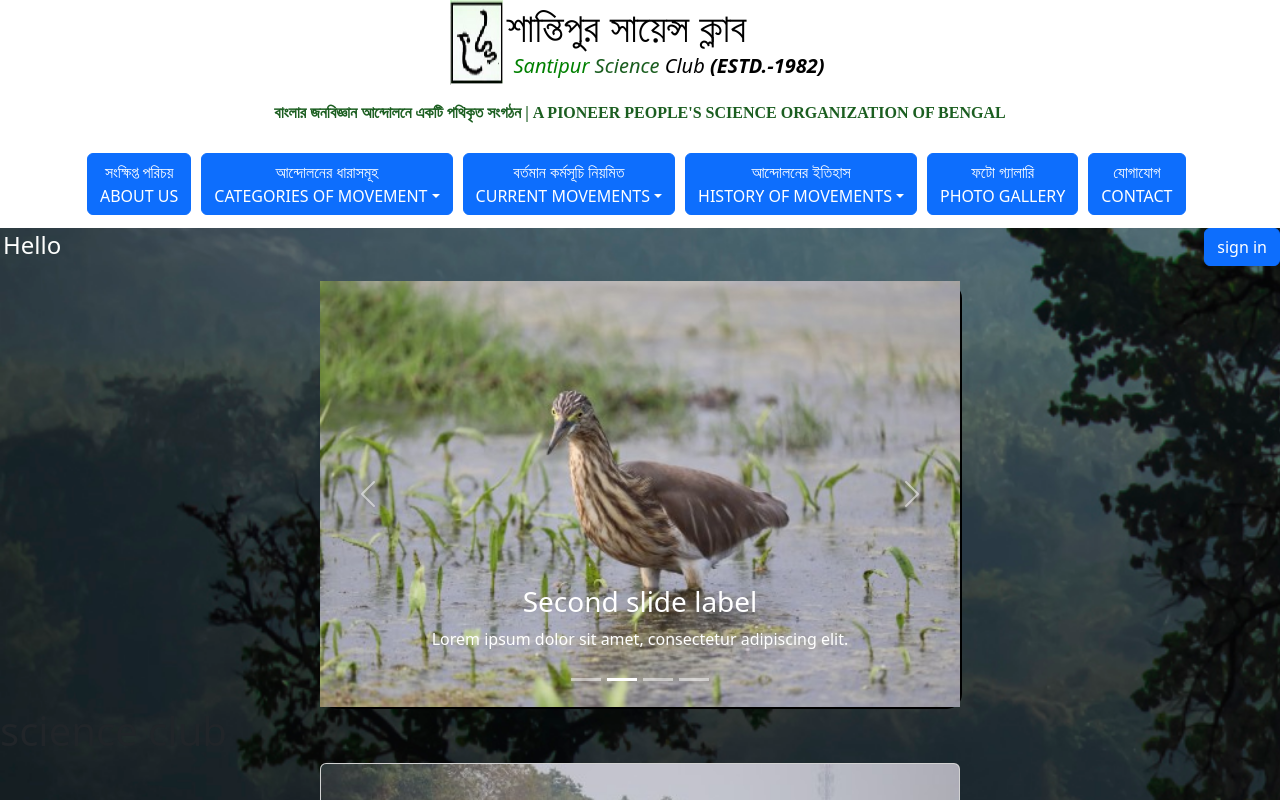
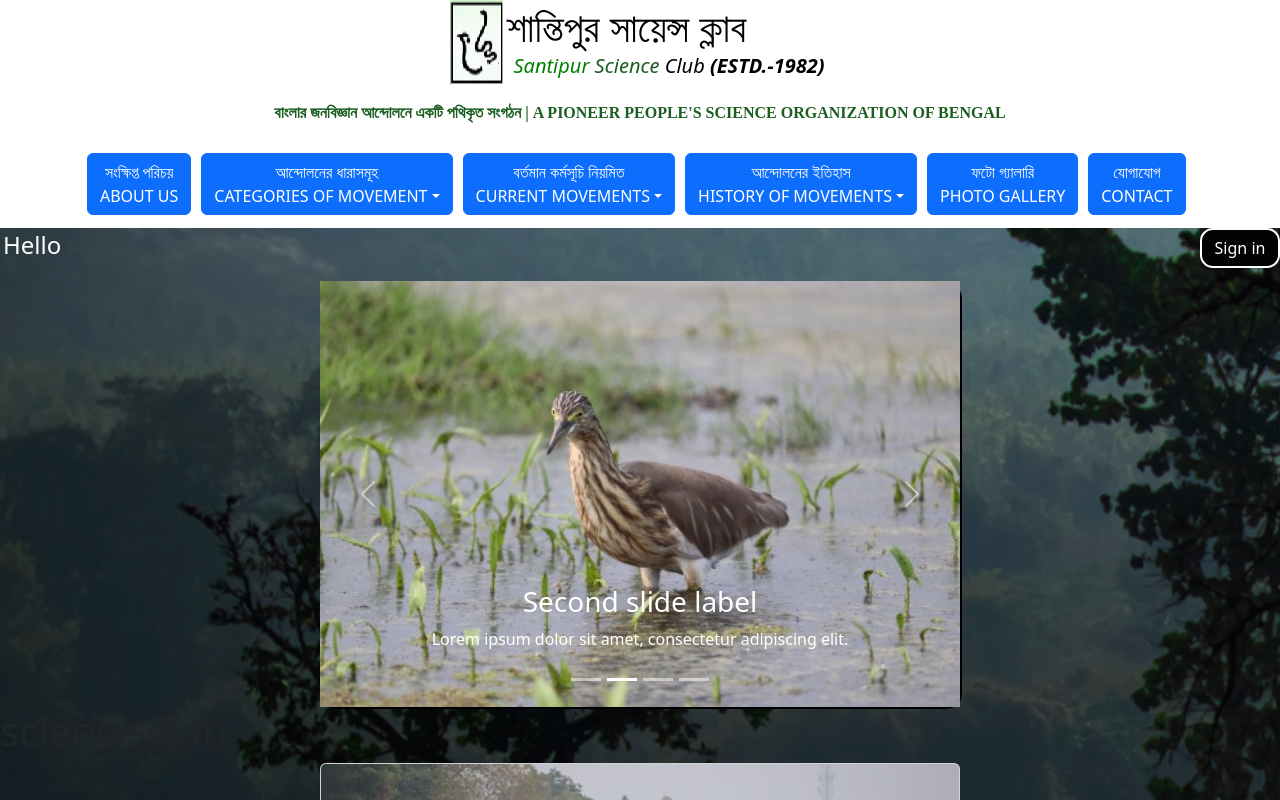
Before and after one commit to ShubhradipSarkar/vercel_ssc_deploy, a React (Create React App) app: page / in a window 1280 px wide. Shown: the top 800 px of the page. Built offline with nearby package versions, Linux system fonts and the light colour scheme; no server answers.

Commit message:
signin button styling

```diff
--- a/src/components/Navbar.js
+++ b/src/components/Navbar.js
@@ -86,7 +86,7 @@ function Navbar1(props) {
         </Container>
 
       </Navbar>
-      <div className='nameatfront'><h4 className='nameofnav'>Hello {userName}</h4> <Button href="/login" className="signbutton">sign in</Button> </div>
+      <div className='nameatfront'><h4 className='nameofnav'>Hello {userName}</h4>   <Link to="/login" ><button type="button" variant="dark" className='signbutton' >Sign in</button></Link> </div>
 
     </div>
   );
--- a/src/components/style.css
+++ b/src/components/style.css
@@ -339,3 +339,13 @@ body {
     font-family: sans-serif;
 
 }
+.signbutton{
+  box-sizing: border-box;
+  width: 80px;
+  height: 40px;
+  font-weight: 500;
+  background-color: rgb(3, 3, 3);
+  color: rgb(255, 255, 255);
+  border: 2px solid #ffffff;
+  border-radius: 13px;
+}
```
